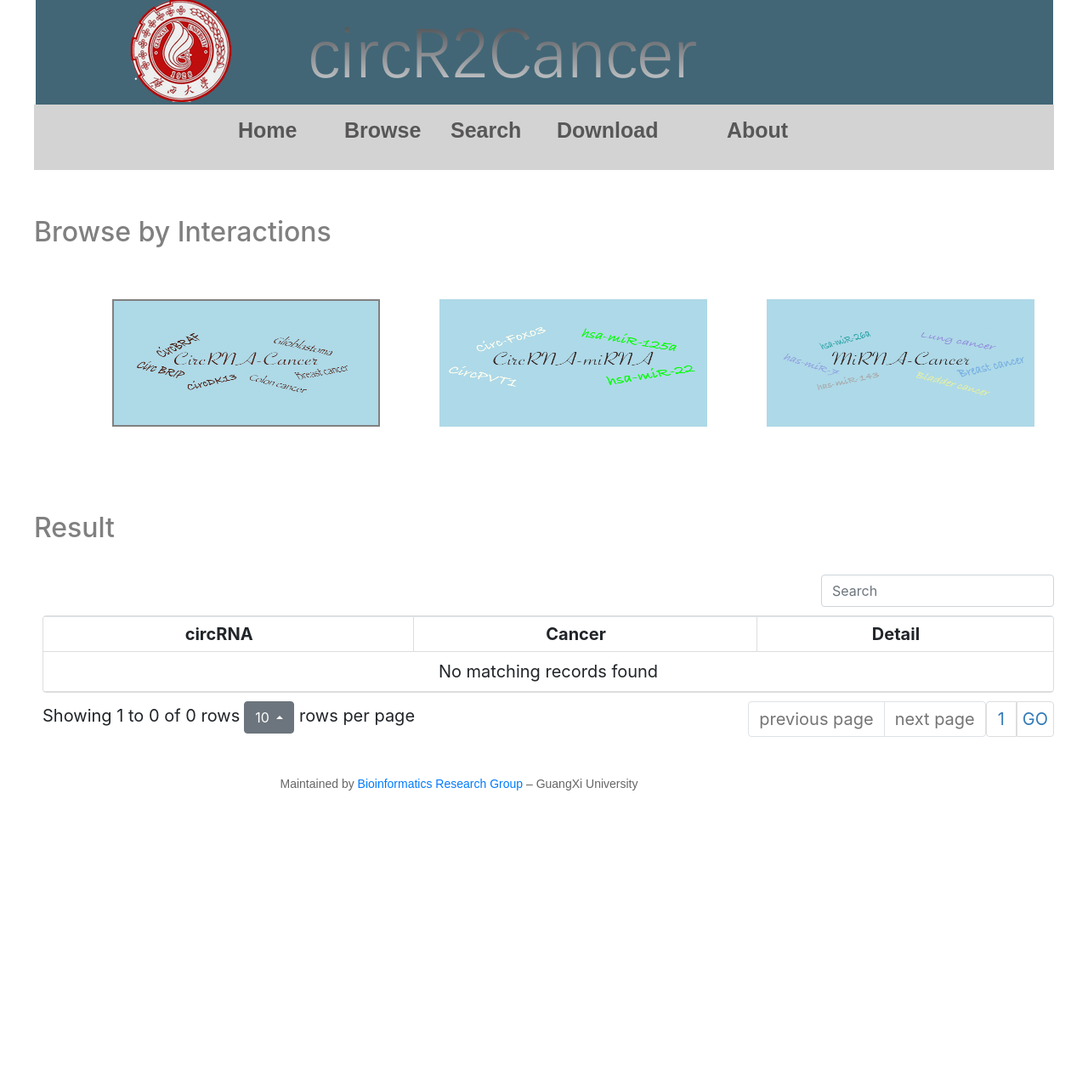
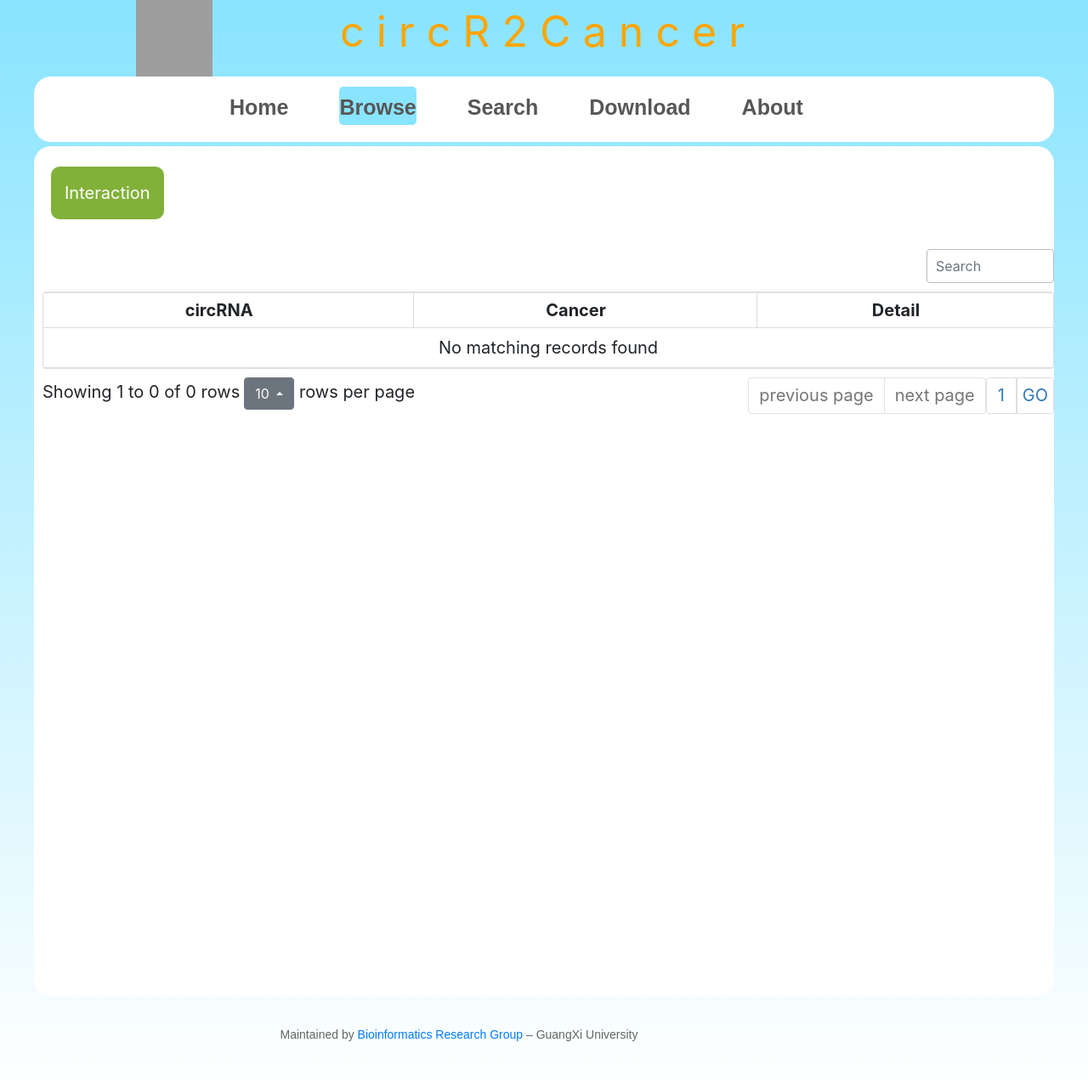
Before and after one commit to hzwsnbb666/circR2Cancer, a Django app: page /browse/ in a window 1280 px wide; the page is wider, and only the part inside the window is pictured. Shown: that part at 85% size. Before the commit the page ends 930 px from the top of that part, so only its background shows below. Run offline with Django 3.2, Linux system fonts and the light colour scheme; data that the repository does not hold is empty; some libraries are stand-ins or nearby versions; grey boxes are pictures that could not be loaded.

Commit message:
modify html and css 2019.11.9 12:49

```diff
--- a/cirRNA/cirRNAInfo/static/css/mycss.css
+++ b/cirRNA/cirRNAInfo/static/css/mycss.css
@@ -2,13 +2,17 @@ html, body {
 
     margin: 0px;
     padding: 0px;
+    height: 100vw;
 }
-
+#header_image{
+    width:90px;
+    height: 90px;
+}
 #wrap {
     width: 1200px;
     margin: 0 auto;
     background: white;
-    height: 200px;
+    height: auto;
     /*box-shadow: 3px 3px 12px 9px #dfdcdc;*/
 }
 
@@ -64,7 +68,6 @@ a > b{
 }
 .plant_name p {
     font-size: 16px;
-    color: #000;
     background: rgba(49, 69, 31, 0.77);
     border: 1px solid #e1e1e1;
     border-radius: 5px;
@@ -72,13 +75,16 @@ a > b{
     color: white;
     text-align: center;
     margin-right: 8px;
+
 }
 
 #content {
+    margin-top:10px;
     width: 1200px;
     min-height: 800px;
     float: left;
     background: white;
+    border-radius: 20px;
     /*border-radius: 5px;*/
 }
 
@@ -120,20 +126,26 @@ a > b{
 
 
 .func {
+    display: block;
+    float:left;
+    margin-left: 30px;
+    margin-right:30px;
+}
+.active a{
+    background: #89e4ff;
+}
+.func a {
+    display: block;
     float: left;
-    margin-left: 40px;
+    font-size: 30px;
+    border-radius: 5px;
 }
-
-.func a {
-    font-size: 20px;
-}
-
 .addi {
     float: right;
     /*margin-left:5px;*/
 }
 
-.activeli > a {
+.active li > a {
     /*background-color:#0000A0;*/
     color: #fff;
     font-style: italic;
@@ -143,12 +155,11 @@ a > b{
 #header {
     position: relative;
     width: 1200px;
-    height: 123px;
+    height: 90px;
     float: left;
     margin-left: auto;
     margin-right: auto;
     margin-top: 0px;
-    background: url("../img/logo1.png") no-repeat;
     background-position: center center;
 
 }
@@ -164,14 +175,15 @@ a > b{
 }
 
 #navi {
-    background:lightgray;
+    background:white;
     position: relative;
-    width: 1200px;
+    width: 100%;
     float: left;
     margin-left: auto;
     margin-right: auto;
     min-height: 77px;
     margin-top: 0px;
+    border-radius: 20px;
 }
 
 a:hover {
@@ -273,7 +285,7 @@ a.external {
 }
 
 #coolMenu li {
-    width: 85px;
+    width: auto;
     text-align: left;
     display: inline;
 }
--- a/cirRNA/cirRNAInfo/templates/browse.html
+++ b/cirRNA/cirRNAInfo/templates/browse.html
@@ -11,73 +11,113 @@
 
     <script src="../static/js/bootstrap-table.min.js"></script>
     <script src="../static/js/bootstrap-table-pagejump.js"></script>
-    <script src="../static/js/browse.js"></script>
-
     <link rel="stylesheet" href="../static/css/bootstrap.css">
     <link rel="stylesheet" href="../static/css/bootstrap-table.min.css">
     <link href="../static/css/bootstrap-table-pagejump.css" rel="stylesheet">
+    <link rel="stylesheet" type="text/css" href="../static/css/download.css">
     <link rel="stylesheet" type="text/css" href="../static/css/mycss.css">
+    <style>
+.dropbtn {
+    background-color: #82b13a;
+    color: white;
+    padding: 16px;
+    font-size: 20px;
+    border: none;
+    cursor: pointer;
+    border-radius: 10px;
+}
+
+.dropdown {
+    margin-left:20px;
+    position: relative;
+    display: inline-block;
+    border-radius: 10px;
+}
+
+.dropdown-content {
+    z-index: 5;
+    display: none;
+    position: absolute;
+    background-color: #f9f9f9;
+    min-width: 160px;
+    box-shadow: 0px 8px 16px 0px rgba(0,0,0,0.2);
+}
+
+.dropdown-content a {
+    color: black;
+    padding: 12px 16px;
+    text-decoration: none;
+    display: block;
+}
+
+.dropdown-content a:hover {background-color: #f1f1f1}
+
+.dropdown:hover .dropdown-content {
+    display: block;
+}
+
+.dropdown:hover .dropbtn {
+    background-color: #82b13a;
+}
+</style>
     <title>Welcome to CirRNA</title>
 </head>
-<body>
+<body style="background-image: linear-gradient(to bottom,#89e4ff,#ffffff);">
 <div id="wrap">
     <div id="header">
+        <div style="float:left;width: 20%;margin-left:10%"><img id="header_image" src="../static/img/GXU.png">
+        </div>
+        <div style="float: right;width: 70%;font-size: 50px;color: orange">
+            c i r c R 2 C a n c e r
+        </div>
     </div>
     <div id="navi">
         <ul id="coolMenu">
-            <li class="func
-
-                    "><a href={% url 'index' %}><b>Home</b></a></li>
-            <li class="func
-                                ">
-                <a href={% url 'browse' %}><b>Browse</b></a>
-
+            <li class="func"><a href={% url 'index' %}><b>Home</b></a></li>
+            <li class="func active">
+                <a href="{% url 'browse' %}">
+                    <b>Browse</b>
+                </a>
             </li>
-            <li class="func active">
+            <li class="func">
                 <a href={% url 'search' %}><b>Search</b></a>
-
             </li>
-
-            <li class="func
-                 ">
+            <li class="func">
                 <a href={% url 'download' %}><b>Download</b></a>
 
             </li>
-            <li class="func
-                 ">
-                <a style="margin-left: 75px" href={% url 'about' %}><b>About</b></a>
-
+            <li class="func">
+                <a href={% url 'about' %}><b>About</b></a>
             </li>
 
         </ul>
     </div>
     <!-- search -->
+    <div id="content2" style="margin-top: 5px;border-radius:20px">
+        <br>
+        <div class="dropdown">
+            <button class="dropbtn">Interaction</button>
+            <div class="dropdown-content">
+                <a id ="1" onclick="selectType()">circRNA-Cancer</a>
+                <a id="2" onclick="selectType()">circRNA-miRNA</a>
+                <a id="3" onclick="selectType()">miRNA-Cancer</a>
+                <script type="text/javascript">
+                    function selectType() {
+                        var pid = event.currentTarget.id;
+                        var links = 3;
+                        for(var i = 1;i<=links;i++){
+                            if(i+"" != pid){
+                                var noTable = document.getElementById('table'+i);
+                                noTable.className = "database-content2";
+                            }
+                        }
+                        var yesTable = document.getElementById('table'+pid);
+                        yesTable.className = 'database-content1';
+                    }
+                </script>
+            </div>
+        </div>
 
-    <div id="content3" style="margin-top: 30px;min-height: 100px">
-        <br/>
-        <h2 style="color: gray">Browse by Interactions</h2>
-        <div id="menu" style="margin-top: 5%">
-            <ul>
-                <div id="species-item">
-                    <li>
-                        <img id="species-img1" class="on" src="../static/img/species2.png" onclick="click_img('1')">
-                    </li>
-                </div>
-                <div id="species-item">
-                    <li>
-                        <img id="species-img2" class="off" src="../static/img/species1.png" onclick="click_img('2')">
-                    </li>
-                </div>
-                <div id="species-item">
-                    <li>
-                        <img id="species-img3" class="off" src="../static/img/species3.png" onclick="click_img('3')">
-                    </li>
-                </div>
-            </ul>
-        </div>
-    </div>
-    <div id="content2" style="height: auto;margin-top: 0">
-        <h2 style="color: gray">Result</h2>
         <div id="table1" class="database-content1">
             <table class="database-table" id="database-table1">
                 {% for cir in Cir1 %}
```
Also changed, not shown: cirRNA/cirRNAInfo/templates/about.html (+16 -17 lines), cirRNA/cirRNAInfo/templates/detail.html (+15 -16 lines), cirRNA/cirRNAInfo/templates/download.html (+13 -14 lines), cirRNA/cirRNAInfo/templates/index.html (+17 -52 lines), cirRNA/cirRNAInfo/templates/search.html (+14 -14 lines).
